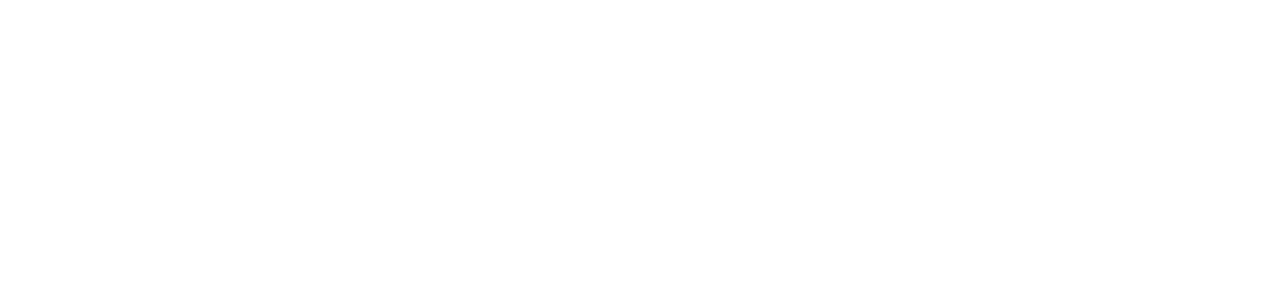
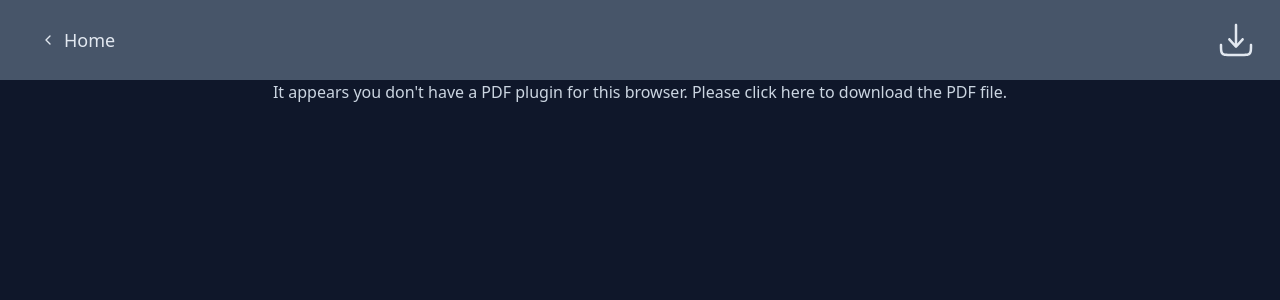
Before and after one commit to sdy329/Website-v2, a Next.js app: page /resume in a window 1280 px wide. Before the commit this address had no page. Shown: the top 300 px of the page. Built offline with nearby package versions, Linux system fonts and the light colour scheme; no server answers.

Commit message:
Changed resume page to be its own page instead of just a file

```diff
--- a/package.json
+++ b/package.json
@@ -1,6 +1,6 @@
 {
   "name": "website-v2",
-  "version": "1.0.2",
+  "version": "1.1.0",
   "private": true,
   "scripts": {
     "dev": "next dev",
--- a/src/app/resume/page.jsx
+++ b/src/app/resume/page.jsx
@@ -1,5 +1,19 @@
-import { redirect } from "next/navigation";
+import { createClient } from "@/utils/supabase/server";
+import Resume from "@/components/Resume";
+import ResumeNavBar from "@/components/ResumeNavBar";
+import '@/app/main.css';
+import '@/app/personal.css';
 
-export default async function Resume() {
-    return redirect("https://kxlddvjdxrsutvfwvrzr.supabase.co/storage/v1/object/public/personal-files/SYates-Resume.pdf");
+export default async function ResumePage() {
+    const supabase = createClient();
+    const { data: resume } = await supabase.storage.from('personal-files').getPublicUrl('SYates-Resume.pdf');
+
+    return (
+        <div className="bg-slate-900 text-slate-500 font-medium font-sans selection:text-sky-400">
+            <div className="mx-auto min-h-screen font-sans">
+                <ResumeNavBar link={resume.publicUrl} />
+                <Resume link={resume.publicUrl} />
+            </div>
+        </div>
+    );
 }
--- /dev/null
+++ b/src/components/Resume.jsx
@@ -0,0 +1,14 @@
+export default function Resume({ link }) {
+
+    return (
+        <div id="Resume" className="flex flex-col justify-center items-center h-full text-center">
+            <object
+                data={+ "#toolbar=0&navpanes=0"}
+                type="application/pdf"
+                className="w-full lg:w-7/12 max-w-screen-xl max-h-[90vh] md:h-[90vh] h-[75vh] border-none"
+            >
+                <p className="text-slate-300 ">It appears you don't have a PDF plugin for this browser. Please <a href={link} className="hover:text-cyan-600 transition-colors">click here to download the PDF file.</a></p>
+            </object>
+        </div>
+    );
+}
--- /dev/null
+++ b/src/components/ResumeNavBar.jsx
@@ -0,0 +1,44 @@
+import { createClient } from "@/utils/supabase/server";
+import Link from "next/link";
+
+export default function ResumeNavBar({ link }) {
+    return (
+        <nav className="sticky top-0 h-[10vh] bg-slate-100 bg-slate-600 mx-auto">
+            <div className="flex items-center justify-between max-w-screen-xl px-6 content-center h-full mx-auto">
+                <Link
+                    href="/"
+                    className="md:px-4 rounded-md no-underline text-slate-200 bg-btn-background hover:bg-btn-background-hover flex items-center group md:text-lg text-xs"
+                >
+                    <svg
+                        xmlns="http://www.w3.org/2000/svg"
+                        width="24"
+                        height="24"
+                        viewBox="0 0 24 24"
+                        fill="none"
+                        stroke="currentColor"
+                        strokeWidth="2"
+                        strokeLinecap="round"
+                        strokeLinejoin="round"
+                        className="lg:mr-2 mr-1 h-4 w-4 transition-transform group-hover:-translate-x-1"
+                    >
+                        <polyline points="15 18 9 12 15 6" />
+                    </svg>{" "}
+                    Home
+                </Link>
+                <a href={link} download="SYates-Resume.pdf" className="justify-self-end">
+                    <svg
+                        className="lg:h-10 lg:w-10 sm:h-8 sm:w-8 h-6 w-6 text-slate-200"
+                        viewBox="0 0 24 24"
+                        fill="currentColor"
+                        stroke="currentColor"
+                        strokeWidth="0"
+                        strokeLinecap="round"
+                        strokeLinejoin="round"
+                        xmlns="http://www.w3.org/2000/svg">
+                        <path d="M3 14.25C3.41421 14.25 3.75 14.5858 3.75 15C3.75 16.4354 3.75159 17.4365 3.85315 18.1919C3.9518 18.9257 4.13225 19.3142 4.40901 19.591C4.68577 19.8678 5.07435 20.0482 5.80812 20.1469C6.56347 20.2484 7.56459 20.25 9 20.25H15C16.4354 20.25 17.4365 20.2484 18.1919 20.1469C18.9257 20.0482 19.3142 19.8678 19.591 19.591C19.8678 19.3142 20.0482 18.9257 20.1469 18.1919C20.2484 17.4365 20.25 16.4354 20.25 15C20.25 14.5858 20.5858 14.25 21 14.25C21.4142 14.25 21.75 14.5858 21.75 15V15.0549C21.75 16.4225 21.75 17.5248 21.6335 18.3918C21.5125 19.2919 21.2536 20.0497 20.6517 20.6516C20.0497 21.2536 19.2919 21.5125 18.3918 21.6335C17.5248 21.75 16.4225 21.75 15.0549 21.75H8.94513C7.57754 21.75 6.47522 21.75 5.60825 21.6335C4.70814 21.5125 3.95027 21.2536 3.34835 20.6517C2.74643 20.0497 2.48754 19.2919 2.36652 18.3918C2.24996 17.5248 2.24998 16.4225 2.25 15.0549C2.25 15.0366 2.25 15.0183 2.25 15C2.25 14.5858 2.58579 14.25 3 14.25Z"></path>
+                        <path d="M12 16.75C12.2106 16.75 12.4114 16.6615 12.5535 16.5061L16.5535 12.1311C16.833 11.8254 16.8118 11.351 16.5061 11.0715C16.2004 10.792 15.726 10.8132 15.4465 11.1189L12.75 14.0682V3C12.75 2.58579 12.4142 2.25 12 2.25C11.5858 2.25 11.25 2.58579 11.25 3V14.0682L8.55353 11.1189C8.27403 10.8132 7.79963 10.792 7.49393 11.0715C7.18823 11.351 7.16698 11.8254 7.44648 12.1311L11.4465 16.5061C11.5886 16.6615 11.7894 16.75 12 16.75Z"></path></svg>
+                </a>
+            </div>
+        </nav>
+    );
+}
--- a/src/components/Skills.jsx
+++ b/src/components/Skills.jsx
@@ -33,7 +33,7 @@
                 </div>
             </div>
             <div>
-                <a id="resume" href="resume" target="_blank">
+                <a id="resume" href="resume">
                     <h2 className="text-sm uppercase tracking-widest text-slate-200 transition-all hover:font-bold">View Resume ➔</h2>
                 </a>
             </div>
```
Also changed, not shown: 1 other file (tests, documents, lock files or other folders).
